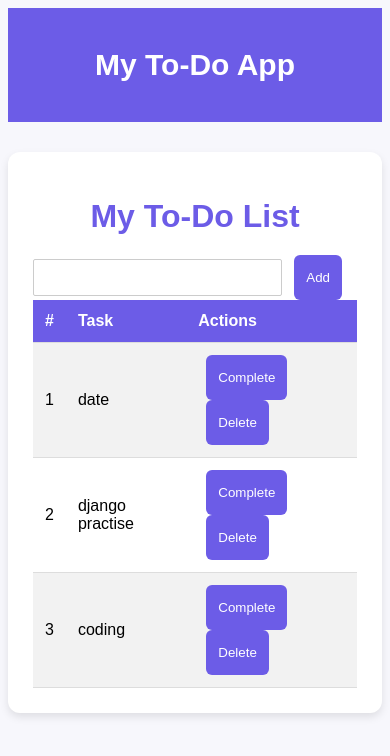
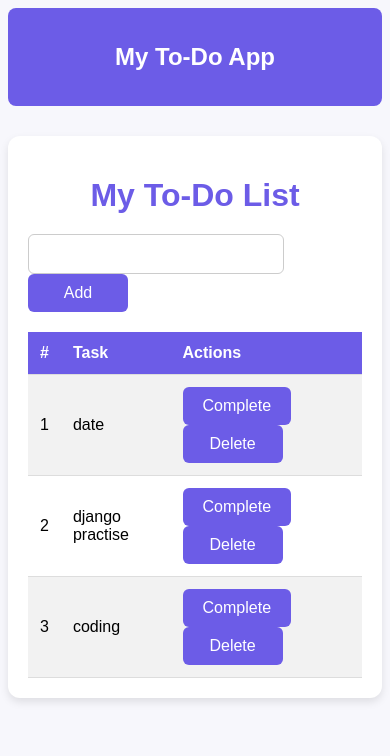
Before and after one commit to Apsaraaaaa/todolistt, a Django app: page / in a window 390 px wide. Shown: the top 756 px of the page. Run offline with Django 5.2, Linux system fonts and the light colour scheme; data comes from the database, SQL or seed files in the repository; both versions use the stored data as it was after the commit.

Commit message:
made buttons more responsive

```diff
--- a/myapp/static/myapp/css/style.css
+++ b/myapp/static/myapp/css/style.css
@@ -8,14 +8,14 @@ nav {
     color: white;
     padding: 15px;
     text-align: center;
-    font-size: 20px;
+    border-radius: 8px;
 }
 
 .container {
     max-width: 700px;
     margin: 30px auto;
     background-color: #fff;
-    padding: 25px;
+    padding: 20px;
     border-radius: 12px;
     box-shadow: 0 4px 8px rgba(0, 0, 0, 0.1);
 }
@@ -26,9 +26,33 @@ h1 {
     margin-bottom: 20px;
 }
 
+.add-task-form input[type="text"] {
+    padding: 10px;
+    width: 70%;
+    border-radius: 6px;
+    border: 1px solid #ccc;
+    font-size: 16px;
+}
+
+button {
+    padding: 10px 20px;
+    border: none;
+    border-radius: 6px;
+    font-size: 16px;
+    cursor: pointer;
+    background-color: #6c5ce7;
+    color: white;
+    transition: background-color 0.3s;
+}
+
+button:hover {
+    background-color: #5a4bd8;
+}
+
 table {
     width: 100%;
     border-collapse: collapse;
+    margin-top: 20px;
 }
 
 th,
@@ -50,28 +74,9 @@ tr:nth-child(even) {
 tr:hover {
     background-color: #e0defc;
 }
-
-.add-task-form button,
 .btn-complete,
-.btn-delete {
-    background-color: #6c5ce7;
-    color: white;
-    border: none;
-    padding: 15px 12px;
-    border-radius: 6px;
-    cursor: pointer;
-    margin-left: 8px;
+.btn-delete,
+.add-task-form button {
+    min-width: 100px;
+    text-align: center;
 }
-
-.add-task-form button:hover,
-.btn-complete:hover,
-.btn-delete:hover {
-    background-color: #5a4bd8;
-}
-
-.add-task-form input[type="text"] {
-    padding: 10px;
-    width: 70%;
-    border-radius: 2px;
-    border: 1px solid #ccc;
-}
```
Also changed, not shown: db.sqlite3.
